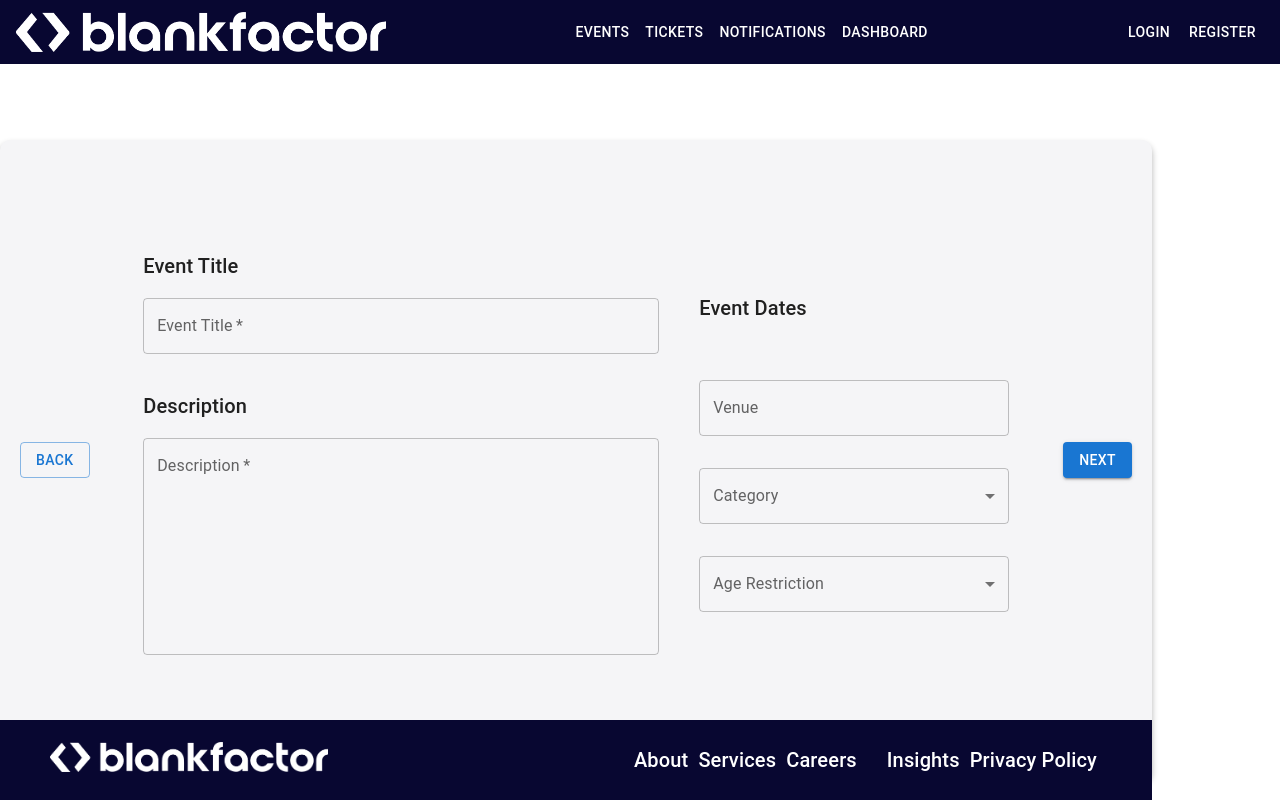
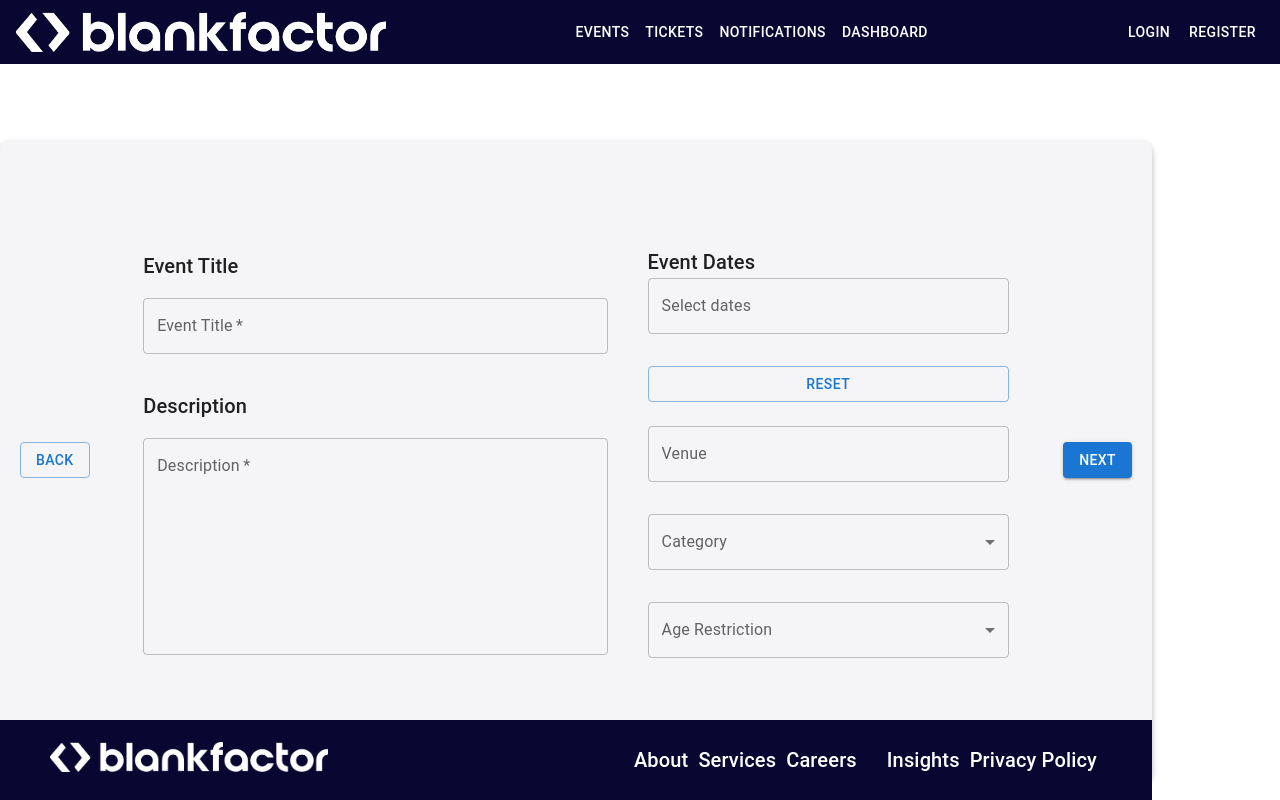
Before and after one commit to NextGen-BF/JJP25, a React (Vite) app in the folder app/frontend/: page /dashboard/event-creation/event in a window 1280 px wide. Built offline with nearby package versions, Linux system fonts and the light colour scheme.

Commit message:
JJP-147: Add Multidate Event Picker and some changes to it to work properly with the form

```diff
--- a/app/frontend/package.json
+++ b/app/frontend/package.json
@@ -15,10 +15,12 @@
     "@mui/icons-material": "^6.4.3",
     "@mui/material": "^6.4.2",
     "@mui/x-date-pickers": "^7.26.0",
+    "@reduxjs/toolkit": "^2.5.1",
     "dayjs": "^1.11.13",
     "react": "^18.3.1",
     "react-dom": "^18.3.1",
     "react-hook-form": "^7.54.2",
+    "react-redux": "^9.2.0",
     "react-router-dom": "^7.1.3",
     "react-toastify": "^11.0.3",
     "sass": "^1.83.4"
--- a/app/frontend/src/components/EventForm/EventForm.tsx
+++ b/app/frontend/src/components/EventForm/EventForm.tsx
@@ -1,16 +1,19 @@
-import React from "react";
+import React, { useState } from "react";
 import { useForm, Controller } from "react-hook-form";
-import { Box, Typography, Button, Grid, useMediaQuery } from "@mui/material";
+import { Box, Typography, Button, useMediaQuery } from "@mui/material";
 import { EventFormStyles } from "./EventFormStyles";
 import "./EventFormStyles.scss";
 import FormSelect from "../FormSelect/FormSelect";
 import FormInput from "../FormInput/FormInput";
 import { EventFormConstants } from "../../constants/EventFormConstants";
 import FormAutoComplete from "../FormAutoComplete/FormAutoComplete";
+import { Dayjs } from "dayjs";
+import MultiDatePicker from "../MultiDatePicker/MultiDatePicker";
+import { LocalizationProvider } from "@mui/x-date-pickers";
+import { AdapterDayjs } from "@mui/x-date-pickers/AdapterDayjs";
 // This will be moved in the Stepper/Page in final functionality
-import { toast } from "react-toastify"; // Import toast
-import "react-toastify/dist/ReactToastify.css"; // Import the CSS for toast
-
+import { toast } from "react-toastify";
+import "react-toastify/dist/ReactToastify.css";
 const EventForm: React.FC = () => {
   const {
     control,
@@ -19,6 +22,8 @@ const EventForm: React.FC = () => {
   } = useForm({
     mode: "onChange",
   });
+
+  const [selectedDates, setSelectedDates] = useState<Dayjs[]>([]);
 
   const isMobile = useMediaQuery("(max-width: 768px)");
 
@@ -105,9 +110,14 @@ const EventForm: React.FC = () => {
             </Box>
 
             <Box sx={EventFormStyles.rightBox}>
-              <Box sx={{ mb: 4 }}>
+              <Box sx={EventFormStyles.eventDatesBox}>
                 <Typography variant="h6">Event Dates</Typography>
-                {/* <MultiDateCalendar /> */}
+                <LocalizationProvider dateAdapter={AdapterDayjs}>
+                  <MultiDatePicker
+                    selectedDates={selectedDates}
+                    setSelectedDates={setSelectedDates}
+                  />
+                </LocalizationProvider>
               </Box>
 
               <Box sx={EventFormStyles.selectorsBox}>
@@ -212,9 +222,14 @@ const EventForm: React.FC = () => {
             </Box>
 
             <Box sx={EventFormStyles.rightBox}>
-              <Box sx={{ mb: 4 }}>
+              <Box sx={EventFormStyles.eventDatesBox}>
                 <Typography variant="h6">Event Dates</Typography>
-                {/* <MultiDateCalendar /> */}
+                <LocalizationProvider dateAdapter={AdapterDayjs}>
+                  <MultiDatePicker
+                    selectedDates={selectedDates}
+                    setSelectedDates={setSelectedDates}
+                  />
+                </LocalizationProvider>
               </Box>
 
               <Box sx={EventFormStyles.selectorsBox}>
--- a/app/frontend/src/components/EventForm/EventFormStyles.ts
+++ b/app/frontend/src/components/EventForm/EventFormStyles.ts
@@ -19,7 +19,7 @@ export const EventFormStyles = {
       display: "flex",
       flexDirection: "row",
       maxWidth: "80%",
-      maxHeight: "75%",
+      maxHeight: "80%",
     },
   },
 
@@ -34,46 +34,47 @@ export const EventFormStyles = {
   },
 
   leftBox: {
-    flex: "0 1 50%",
+    flex: "0 1 45%",
     display: "flex",
     flexDirection: "column",
     justifyContent: "center",
-    maxWidth: "50%",
+    maxWidth: "45%",
     maxHeight: "100%",
     margin: "20px",
     gap: "16px",
     height: "100%",
 
     "@media (max-width: 768px)": {
-      flex: "0 1 50%",
-      maxHeight: "50%",
-      margin: "10px",
+      flex: "0 1 45%",
+      maxHeight: "45%",
+      margin: "16px",
       maxWidth: "100%",
-      padding: "10px",
       width: "100%",
       gap: "10px",
     },
   },
 
   rightBox: {
-    flex: "0 1 30%",
+    flex: "0 1 35%",
     display: "flex",
     flexDirection: "column",
     justifyContent: "center",
-    maxWidth: "30%",
+    maxWidth: "35%",
     maxHeight: "100%",
     margin: "20px",
     gap: "24px",
     height: "100%",
 
     "@media (max-width: 768px)": {
-      flex: "0 1 40%",
-      maxHeight: "40%",
+      flex: "0 1 45%",
+      maxHeight: "45%",
       gap: "10px",
       maxWidth: "100%",
       width: "100%",
     },
   },
+
+  eventDatesBox: {},
 
   selectorsBox: {
     display: "flex",
--- a/app/frontend/src/components/MultiDatePicker/MultiDatePicker.tsx
+++ b/app/frontend/src/components/MultiDatePicker/MultiDatePicker.tsx
@@ -14,7 +14,10 @@ interface MultiDatePickerProps {
   setSelectedDates: (dates: Dayjs[]) => void;
 }
 
-const MultiDatePicker: React.FC<MultiDatePickerProps> = ({ selectedDates, setSelectedDates }) => {
+const MultiDatePicker: React.FC<MultiDatePickerProps> = ({
+  selectedDates,
+  setSelectedDates,
+}) => {
   const handleAddDate = (newDate: Dayjs | null) => {
     if (newDate && !selectedDates.some((date) => date.isSame(newDate, "day"))) {
       setSelectedDates([...selectedDates, newDate]);
@@ -22,7 +25,9 @@ const MultiDatePicker: React.FC<MultiDatePickerProps> = ({ selectedDates, setSel
   };
 
   const handleRemoveDate = (dateToRemove: Dayjs) => {
-    setSelectedDates(selectedDates.filter((date) => !date.isSame(dateToRemove, "day")));
+    setSelectedDates(
+      selectedDates.filter((date) => !date.isSame(dateToRemove, "day"))
+    );
   };
 
   return (
@@ -33,14 +38,21 @@ const MultiDatePicker: React.FC<MultiDatePickerProps> = ({ selectedDates, setSel
             label={MultiDatePickerConstants.SELECT_DATES}
             onChange={handleAddDate}
             minDate={dayjs()}
-            maxDate={dayjs().add(MultiDatePickerConstants.MAX_YEARS, 'year')}
-            sx={{ ...MultiDatePickerStyles.calendarIcon, ...MultiDatePickerStyles.calendarPicker }}
+            maxDate={dayjs().add(MultiDatePickerConstants.MAX_YEARS, "year")}
+            sx={{
+              ...MultiDatePickerStyles.calendarIcon,
+              ...MultiDatePickerStyles.calendarPicker,
+            }}
           />
 
-          <Stack direction="row" spacing={1} flexWrap="wrap"
-          sx = {MultiDatePickerStyles.stackWrapper}>
+          <Stack
+            direction="row"
+            spacing={1}
+            flexWrap="wrap"
+            sx={MultiDatePickerStyles.stackWrapper}
+          >
             {selectedDates
-              .sort((a, b) => a.isBefore(b) ? -1 : 1)
+              .sort((a, b) => (a.isBefore(b) ? -1 : 1))
               .map((date, index) => (
                 <Chip
                   key={index}
--- a/app/frontend/src/components/MultiDatePicker/MultiDatePickerStyles.ts
+++ b/app/frontend/src/components/MultiDatePicker/MultiDatePickerStyles.ts
@@ -1,18 +1,11 @@
-import { createTheme } from "@mui/material/styles";
-import "../../styles/globalstyles.scss"
+import "../../styles/globalstyles.scss";
 
 export const MultiDatePickerStyles = {
   boxWrapper: {
-        display: 'flex',
-        flexDirection: 'column',
-        gap: '16px',
-        width: '100%',
-        maxWidth: '400px',
-        margin: '0 auto',
-        padding: '16px',
-        backgroundColor: '#f5f5f5',
-        borderRadius: '5px',
-        boxShadow: '0 4px 5px rgba(0, 0, 0, 0.1)',
+    display: "flex",
+    flexDirection: "column",
+    width: "100%",
+    margin: "0 auto",
   },
 
   calendarIcon: {
@@ -37,7 +30,7 @@ export const MultiDatePickerStyles = {
     color: "white",
     fontWeight: "1000",
     marginBottom: "8px",
-        width: "calc(33.33% - 8px)",
+    width: "calc(50% - 8px)",
     marginRight: "8px",
     marginLeft: "0",
   },
```
Lines whose indentation alone changed are shown as unchanged.
